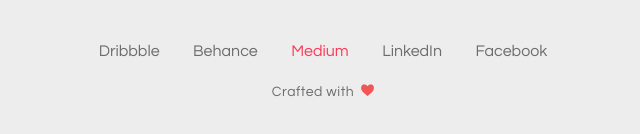
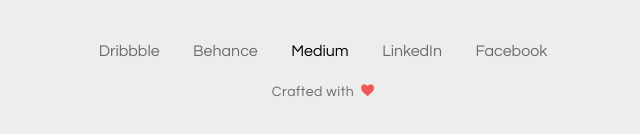
Before and after one commit to Divyamangal/Portfolio-Website, a plain HTML site: page code/Aahar.html in a window 1280 px wide. In both pictures the pointer is over the link "Medium". Shown: the part 1360-1494 px from the top of the page, 317-957 px from the left. Drawn offline with nearby package versions, Linux system fonts and the light colour scheme.

Commit message:
Update Aahar.css

```diff
--- a/code/Aahar.css
+++ b/code/Aahar.css
@@ -149,7 +149,7 @@
 }
 .fb a:hover{color: #3b5998;}
 .li a:hover{color: #0077B5;}
-.in a:hover{color: #fb3958;}
+.in a:hover{color: #010101;}
 .dr a:hover{color: #ea4c89;}
 .be a:hover{color: #1769ff;}
 .up a:hover{color: #8c1aff;}
```
